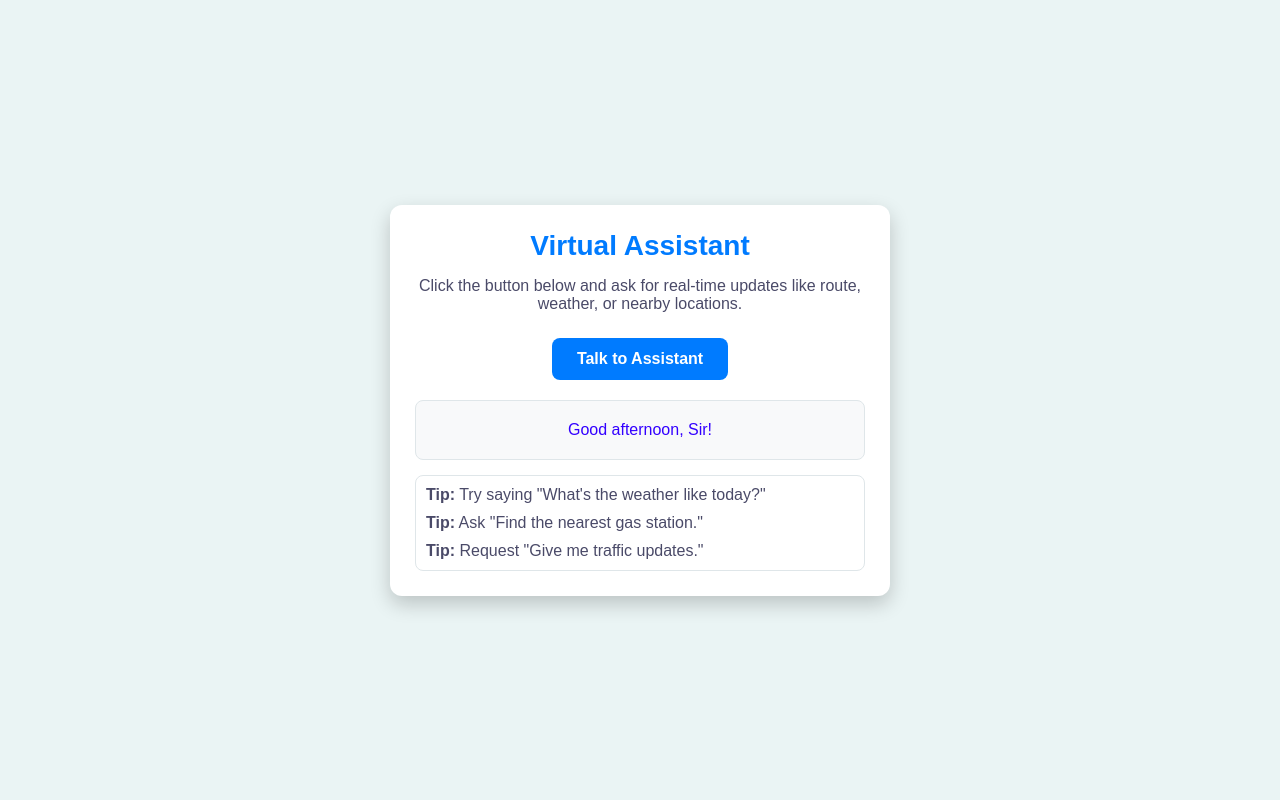
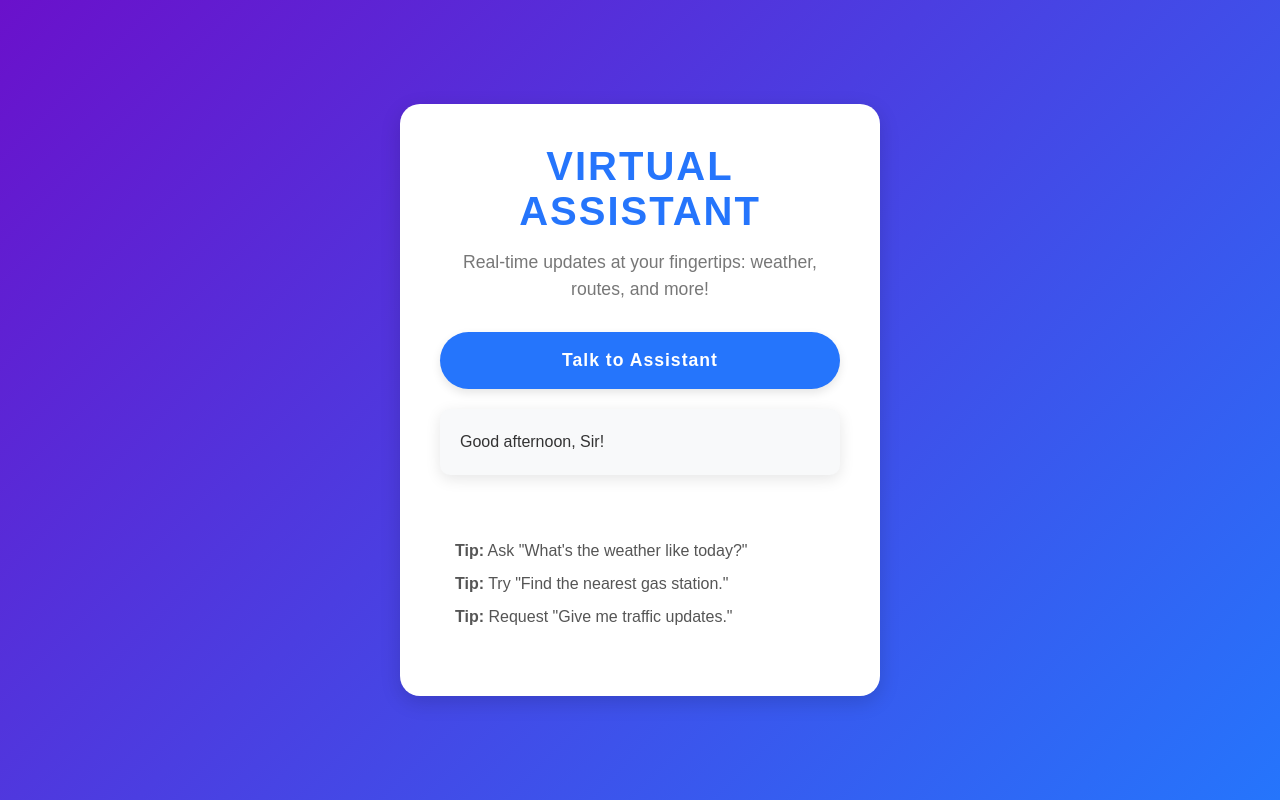
Before and after one commit to AHShuvro/Virtual-assistant, a plain HTML site: page index.html in a window 1280 px wide. Drawn offline with Linux system fonts and the light colour scheme.

Commit message:
Change some design

```diff
--- a/index.html
+++ b/index.html
@@ -7,16 +7,25 @@
     <link rel="stylesheet" href="style.css">
 </head>
 <body>
-    <div class="container">
-        <div class="logo">Virtual Assistant</div>
-        <div class="info">Click the button below and ask for real-time updates like route, weather, or nearby locations.</div>
+    <div class="main-container">
+        <div class="header">
+            <h1 class="logo">Virtual Assistant</h1>
+            <p class="info">Real-time updates at your fingertips: weather, routes, and more!</p>
+        </div>
+
+        <div class="content">
             <button class="button" id="talk-to-assis">Talk to Assistant</button>
             <div class="assistant-output" id="output"></div>
+        </div>
+
+        <div class="tips-container">
+            <h3>Suggested Questions:</h3>
             <ul class="suggestions" id="suggestions">
-            <li><strong>Tip:</strong> Try saying "What's the weather like today?"</li>
-            <li><strong>Tip:</strong> Ask "Find the nearest gas station."</li>
+                <li><strong>Tip:</strong> Ask "What's the weather like today?"</li>
+                <li><strong>Tip:</strong> Try "Find the nearest gas station."</li>
                 <li><strong>Tip:</strong> Request "Give me traffic updates."</li>
             </ul>
+        </div>
     </div>
 
     <script src="./Var_Let_Const.js"></script>
--- a/style.css
+++ b/style.css
@@ -6,103 +6,146 @@
 }
 
 body {
+    background: linear-gradient(135deg, #6a11cb, #2575fc);
     display: flex;
     justify-content: center;
     align-items: center;
     height: 100vh;
-    background-color: #eaf4f4;
-    color: #1a1a2e;
+    color: #fff;
 }
 
-.container {
-    width: 90%;
-    max-width: 500px;
-    background: #ffffff;
-    box-shadow: 0 8px 20px rgba(0, 0, 0, 0.2);
-    border-radius: 12px;
-    padding: 25px;
+.main-container {
+    background-color: #fff;
+    max-width: 480px;
+    width: 100%;
+    box-shadow: 0 6px 20px rgba(0, 0, 0, 0.15);
+    border-radius: 20px;
+    overflow: hidden;
+    padding: 40px;
+    display: flex;
+    flex-direction: column;
+    justify-content: space-between;
+    animation: fadeIn 1s ease-in-out;
+}
+
+
+.header {
     text-align: center;
+    margin-bottom: 30px;
 }
 
 .logo {
-    font-size: 28px;
-    font-weight: bold;
-    color: #007bff;
+    font-size: 2.5rem;
+    font-weight: 700;
+    color: #2575fc;
     margin-bottom: 15px;
+    letter-spacing: 2px;
+    text-transform: uppercase;
 }
 
 .info {
-    font-size: 16px;
-    margin-bottom: 25px;
-    color: #4a4a68;
+    font-size: 1.1rem;
+    color: #777;
+    line-height: 1.5;
 }
 
+
 .button {
-    background-color: #007bff;
-    color: #ffffff;
-    padding: 12px 25px;
+    background: #2575fc;
+    color: #fff;
+    padding: 18px 40px;
+    font-size: 1.1rem;
+    font-weight: 600;
     border: none;
-    border-radius: 8px;
-    font-size: 16px;
-    font-weight: bold;
+    border-radius: 50px;
     cursor: pointer;
-    transition: background-color 0.3s ease-in-out, transform 0.2s;
+    transition: all 0.3s ease-in-out;
+    width: 100%;
+    box-shadow: 0 4px 10px rgba(0, 0, 0, 0.1);
+    letter-spacing: 1px;
 }
 
 .button:hover {
-    background-color: #0056b3;
-    transform: scale(1.05);
+    background: #1e60c3;
+    transform: translateY(-2px);
+    box-shadow: 0 6px 15px rgba(0, 0, 0, 0.15);
 }
 
-.assistant-output {
-    margin-top: 20px;
+
+.assistant-output,
+.assistant-outputs {
     background-color: #f8f9fa;
     padding: 20px;
-    border-radius: 8px;
-    border: 1px solid #dfe6e9;
-    color: #3300ff;
+    border-radius: 10px;
+    margin-top: 20px;
+    color: #333;
+    box-shadow: 0 4px 15px rgba(0, 0, 0, 0.1);
+    font-size: 1rem;
+    line-height: 1.6;
 }
 
-.assistant-output span {
-    color: #001aff;
-    font-weight: bold;
+
+.tips-container {
+    margin-top: 30px;
+    background-color: #fff;
+    padding: 15px;
+    border-radius: 10px;
 }
 
 .suggestions {
-    margin-top: 15px;
-    text-align: left;
-    background-color: #ffffff;
-    border: 1px solid #dfe6e9;
-    border-radius: 8px;
-    padding: 10px;
     list-style: none;
-    color: #4a4a68;
+    padding: 0;
 }
 
 .suggestions li {
-    margin-bottom: 10px;
+    margin-bottom: 15px;
+    font-size: 1rem;
+    color: #555;
+    transition: color 0.3s ease;
 }
 
-.suggestions li:last-child {
-    margin-bottom: 0;
-}
-
-.your-talk {
-    margin-top: 20px;
-    background-color: #f8f9fa;
-    padding: 20px;
-    border-radius: 8px;
-    border: 1px solid #dfe6e9;
-    display: none;
-    color: #333;
+.suggestions li:hover {
+    color: #2575fc;
+    cursor: pointer;
 }
 
 
-.assistant-outputs {
-    margin-top: 20px;
-    background-color: #f8f9fa;
-    padding: 20px;
-    border-radius: 8px;
-    border: 1px solid #dfe6e9;
-    color: #333;
+@media (max-width: 768px) {
+    .main-container {
+        padding: 30px;
+    }
+
+    .logo {
+        font-size: 2rem;
+    }
+
+    .button {
+        padding: 15px 30px;
+    }
 }
+
+@media (max-width: 480px) {
+    .main-container {
+        padding: 20px;
+    }
+
+    .logo {
+        font-size: 1.8rem;
+    }
+
+    .button {
+        padding: 14px 25px;
+    }
+}
+
+
+@keyframes fadeIn {
+    0% {
+        opacity: 0;
+        transform: translateY(20px);
+    }
+    100% {
+        opacity: 1;
+        transform: translateY(0);
+    }
+}
```
Lines whose indentation alone changed are shown as unchanged.
